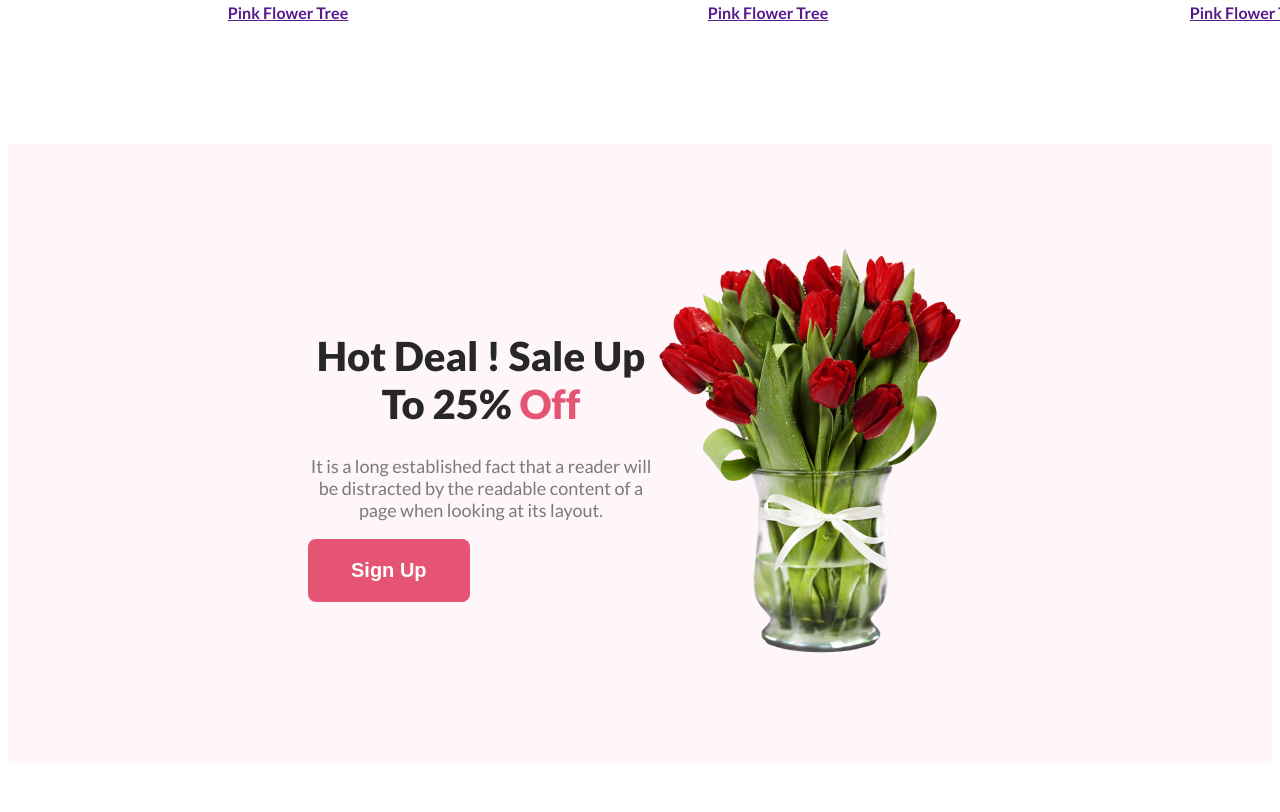
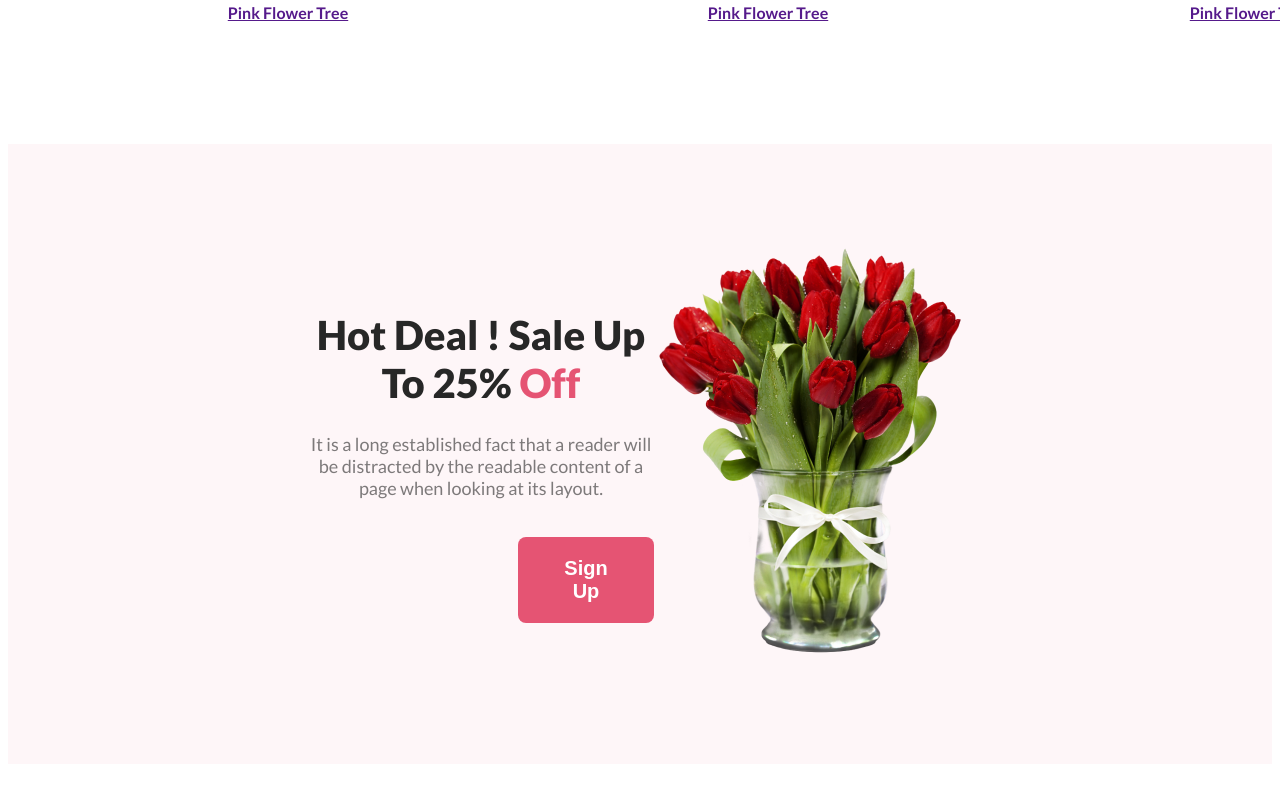
Before and after one commit to mdtaifkamal/flower-shop-website, a plain HTML site: page index.html in a window 1280 px wide. Shown: the part 1788-2600 px from the top of the page. Drawn offline with Linux system fonts and the light colour scheme.

Commit message:
final push

```diff
--- a/css/style.css
+++ b/css/style.css
@@ -99,12 +99,10 @@ body {
     padding: 300px;
     display: flex;
     background-color: rgba(229, 84, 115, 0.05);
-    justify-content: space-between;
     align-items: center;
     margin-top: 100px;
     max-width: 1922px;
     max-height: 20px;
-
 }
 
 .hot-deal-heading {
@@ -133,6 +131,7 @@ body {
     font-size: 20px;
     font-weight: 700;
     border: 0;
+    margin: 20px 0px 0px 210px;
 }
 
 /* Instagram Styles */
```
Also changed, not shown: index.html (line endings or trailing spaces).
